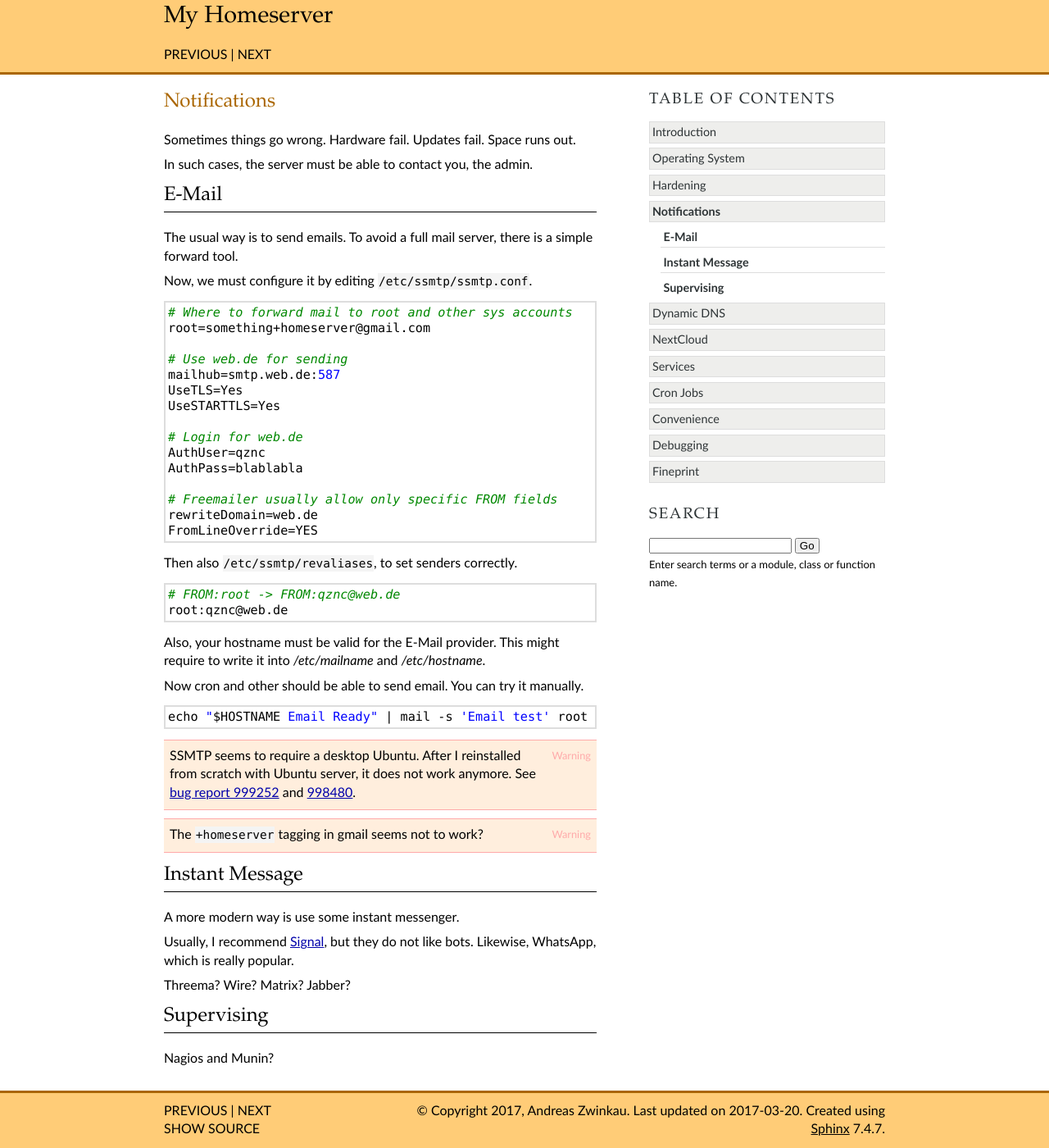
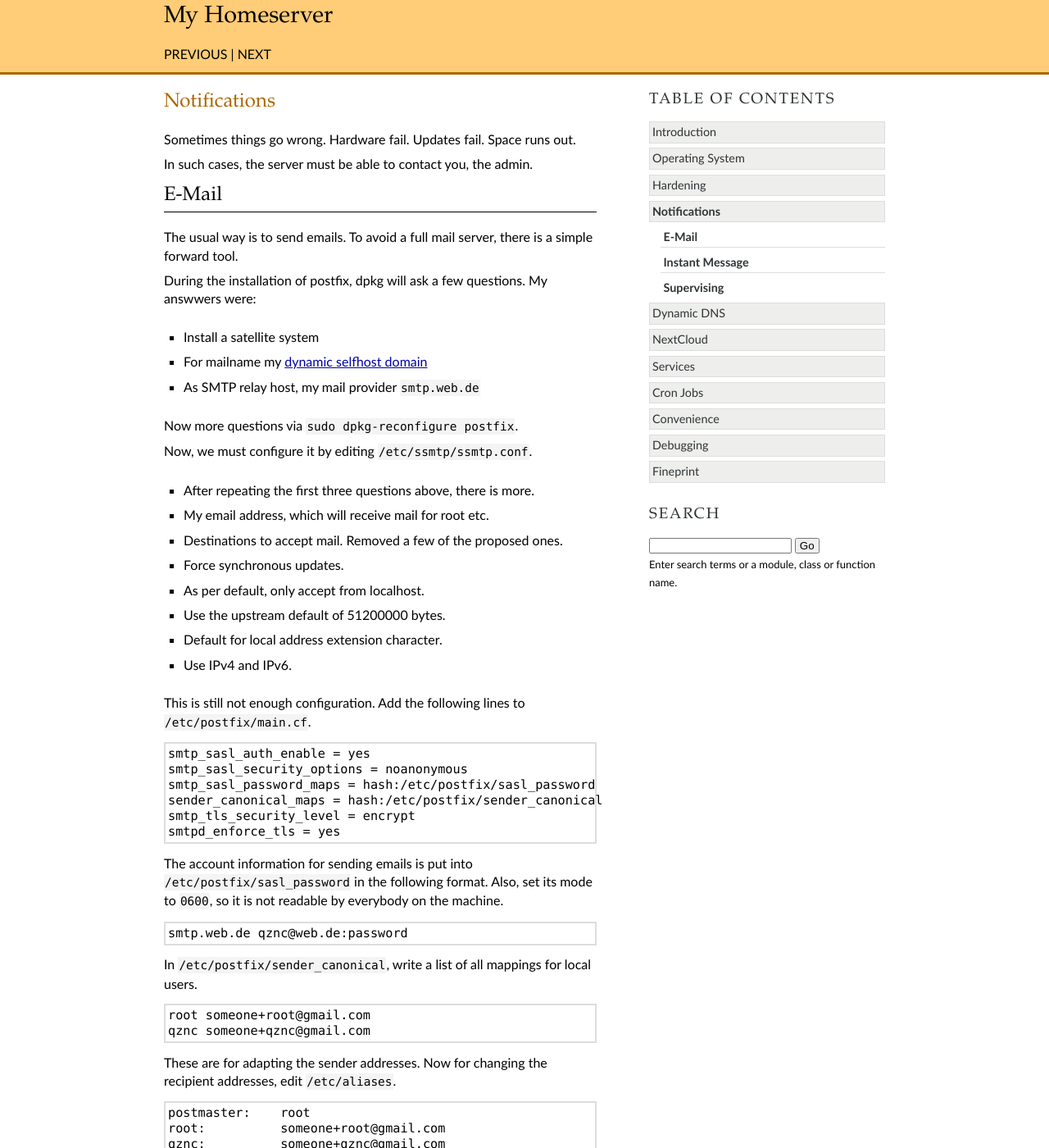
Before and after one commit to qznc/my-homeserver, a Sphinx documentation site: the page built from source/notifications.rst, in a window 1280 px wide and 1400 px high. Shown: the whole window at 82% size. Built offline with Sphinx 7.4.7, drawn with Linux system fonts in a browser that asks for light colours; some of the changed text lies outside the part shown.

Commit message:
Use postfix instead of ssmtp

```diff
--- a/source/notifications.rst
+++ b/source/notifications.rst
@@ -17,54 +17,87 @@ To avoid a full mail server, there is a simple forward tool.
 
 .. highlight:: sh
 
-   apt install ssmtp mailutils
+   apt install postfix mailutils
+
+During the installation of postfix,
+dpkg will ask a few questions.
+My answwers were:
+
+* Install a satellite system
+* For mailname my `dynamic selfhost domain <dyndns>`_
+* As SMTP relay host, my mail provider ``smtp.web.de``
+
+Now more questions via ``sudo dpkg-reconfigure postfix``.
 
 Now, we must configure it by editing ``/etc/ssmtp/ssmtp.conf``.
 
-.. code::
+* After repeating the first three questions above, there is more.
+* My email address, which will receive mail for root etc.
+* Destinations to accept mail.
+  Removed a few of the proposed ones.
+* Force synchronous updates.
+* As per default,
+  only accept from localhost.
+* Use the upstream default of 51200000 bytes.
+* Default for local address extension character.
+* Use IPv4 and IPv6.
 
-   # Where to forward mail to root and other sys accounts
-   root=something+homeserver@gmail.com
-
-   # Use web.de for sending
-   mailhub=smtp.web.de:587
-   UseTLS=Yes
-   UseSTARTTLS=Yes
-
-   # Login for web.de
-   AuthUser=qznc
-   AuthPass=blablabla
-
-   # Freemailer usually allow only specific FROM fields
-   rewriteDomain=web.de
-   FromLineOverride=YES
-
-Then also ``/etc/ssmtp/revaliases``,
-to set senders correctly.
+This is still not enough configuration.
+Add the following lines to ``/etc/postfix/main.cf``.
 
 .. code::
 
-   # FROM:root -> FROM:qznc@web.de
-   root:qznc@web.de
+    smtp_sasl_auth_enable = yes
+    smtp_sasl_security_options = noanonymous
+    smtp_sasl_password_maps = hash:/etc/postfix/sasl_password
+    sender_canonical_maps = hash:/etc/postfix/sender_canonical
+    smtp_tls_security_level = encrypt
+    smtpd_enforce_tls = yes
 
-Also, your hostname must be valid for the E-Mail provider.
-This might require to write it into
-`/etc/mailname` and `/etc/hostname`.
+The account information for sending emails
+is put into ``/etc/postfix/sasl_password``
+in the following format.
+Also, set its mode to ``0600``,
+so it is not readable by everybody on the machine.
 
-Now cron and other should be able to send email.
+.. code::
+
+    smtp.web.de qznc@web.de:password
+
+In ``/etc/postfix/sender_canonical``,
+write a list of all mappings for local users.
+
+.. code::
+
+    root someone+root@gmail.com
+    qznc someone+qznc@gmail.com
+
+These are for adapting the sender addresses.
+Now for changing the recipient addresses,
+edit ``/etc/aliases``.
+
+.. code::
+
+    postmaster:    root
+    root:          someone+root@gmail.com
+    qznc:          someone+qznc@gmail.com
+
+
+Postfix requires some hashing and a restart now.
+
+.. code:: sh
+
+    sudo postmap /etc/postfix/sasl_password
+    sudo postmap /etc/postfix/sender_canonical
+    sudo newaliases
+    sudo systemctl restart postfix
+
+Now cron and others should be able to send email.
 You can try it manually.
 
 .. code:: sh
 
-   echo "$HOSTNAME Email Ready" | mail -s 'Email test' root
-
-.. warning::
-
-   SSMTP seems to require a desktop Ubuntu.
-   After I reinstalled from scratch with Ubuntu server,
-   it does not work anymore.
-   See `bug report 999252 <https://bugs.launchpad.net/ubuntu/+source/ssmtp/+bug/999252>`_
-   and `998480 <https://bugs.launchpad.net/ubuntu/+source/ssmtp/+bug/998480>`_.
+   echo "$HOSTNAME Email Ready" | mail -s 'Email test' -r 'bill@microsft.com' root
 
 .. warning::
 
@@ -79,7 +112,9 @@ Usually, I recommend `Signal <https://whispersystems.org/>`_,
 but they do not like bots.
 Likewise, WhatsApp, which is really popular.
 
-Threema? Wire? Matrix? Jabber?
+.. warning::
+
+    Matrix looks good. Working on using that...
 
 Supervising
 -----------
```
